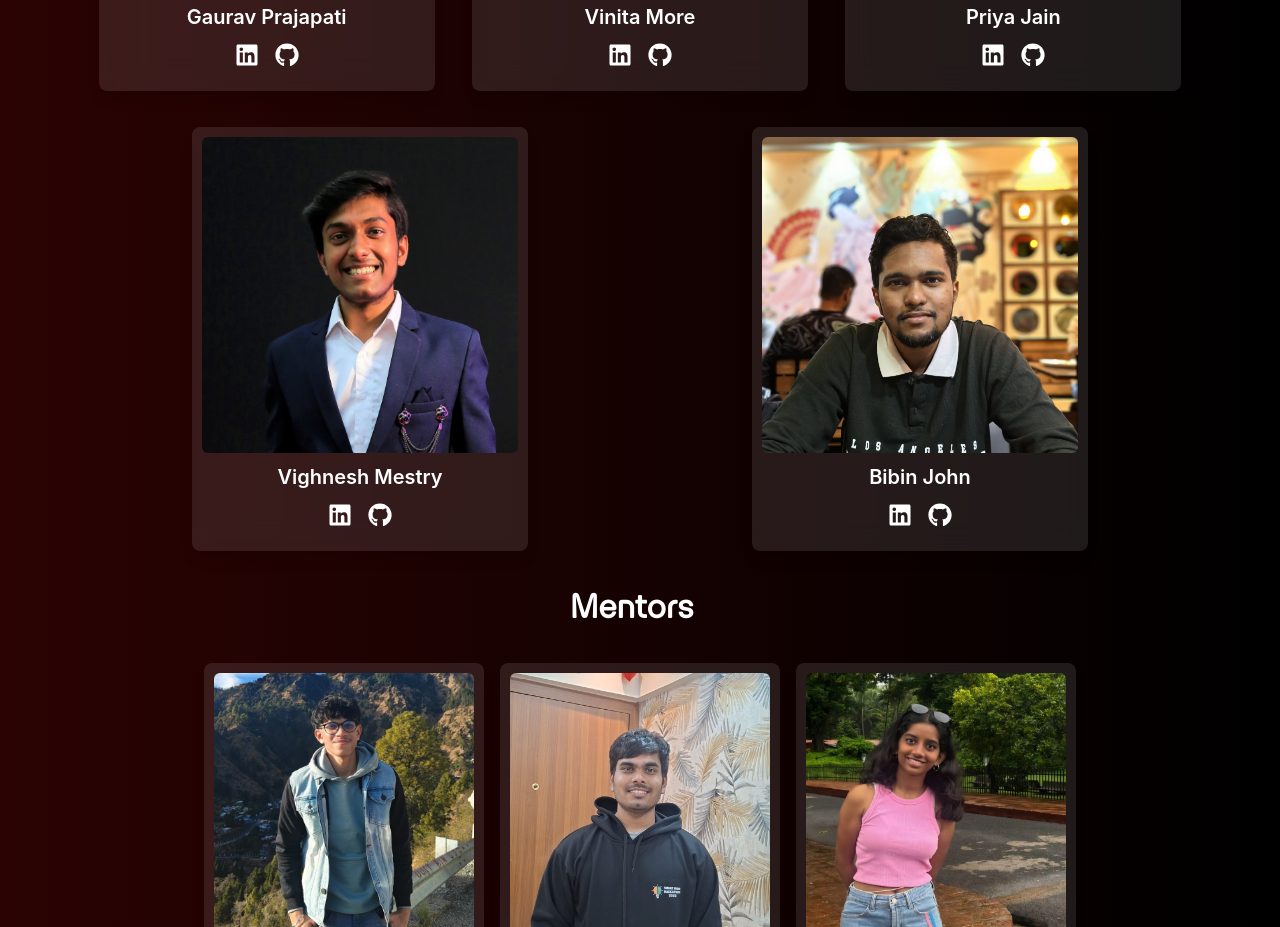
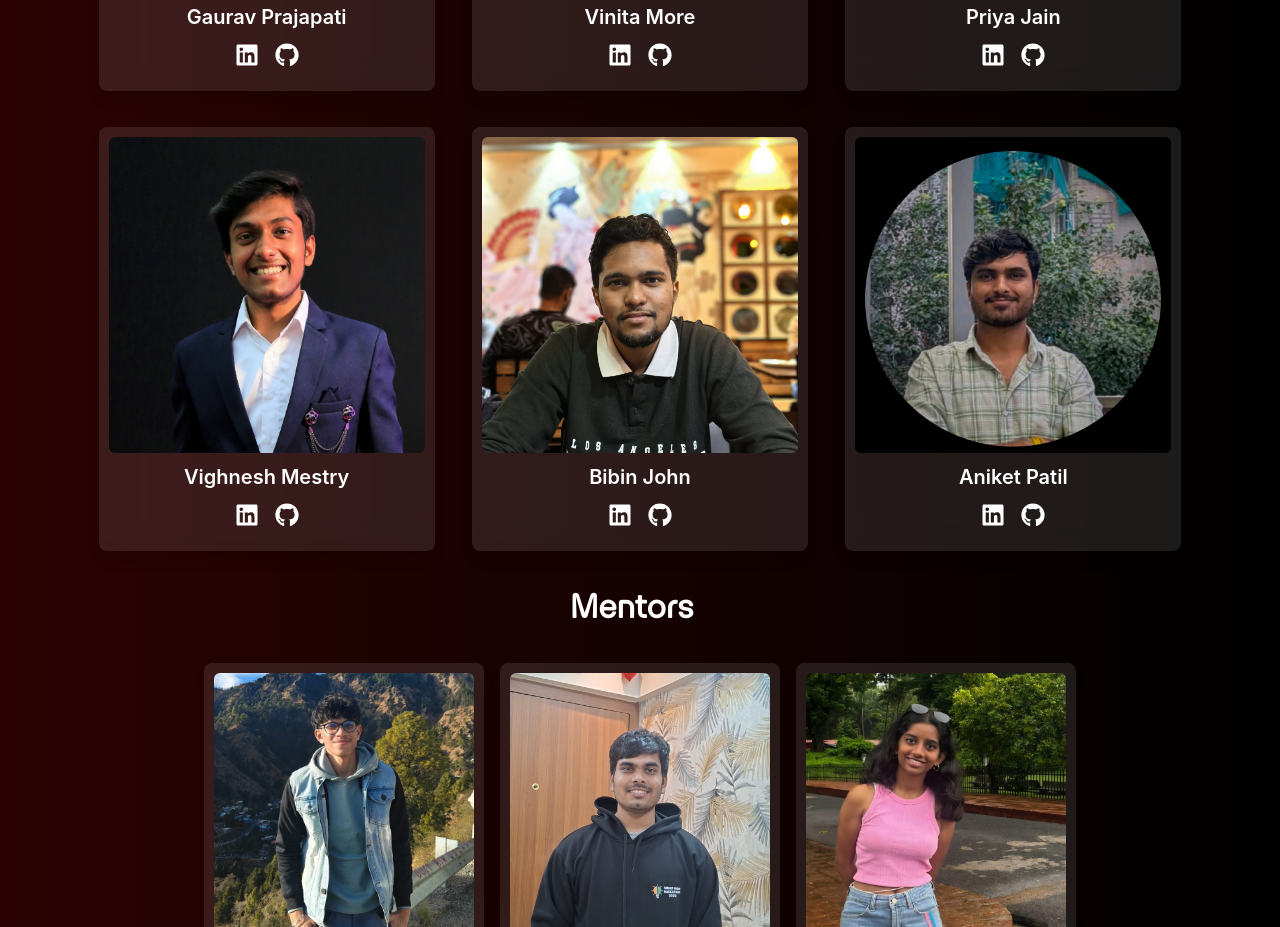
Before and after one commit to ITSA-SFIT/itsahack-26, a React (Create React App) app: page / in a window 1280 px wide. Shown: the part 5860-6787 px from the top of the page. Built offline with nearby package versions, Linux system fonts and the light colour scheme; a web font is replaced by a local one.

Commit message:
judge updated

```diff
--- a/src/VIP/VIP.jsx
+++ b/src/VIP/VIP.jsx
@@ -109,6 +109,14 @@ const VIP = () => {
           linkedinUrl="https://www.linkedin.com/in/bibin-john-21qeq3?utm_source=share&utm_campaign=share_via&utm_content=profile&utm_medium=android_app"
           githubUrl="https://github.com/BibinRJohn"
         />
+        <Card
+
+          name="Aniket Patil"
+          imageSrc="./judges/aniket.jpeg"
+          linkedinUrl="https://www.linkedin.com/in/aniketpadmakar?utm_source=share_via&utm_content=profile&utm_medium=member_android"
+          githubUrl="https://github.com/aniketpadmakar"
+        />
+
       </div>
       <SubSectionTitle>Mentors</SubSectionTitle>
       <div className="flex justify-center mt-4 gap-4 flex-wrap text-center items-stretch">
```
Also changed, not shown: public/judges/aniket.jpeg (added).
